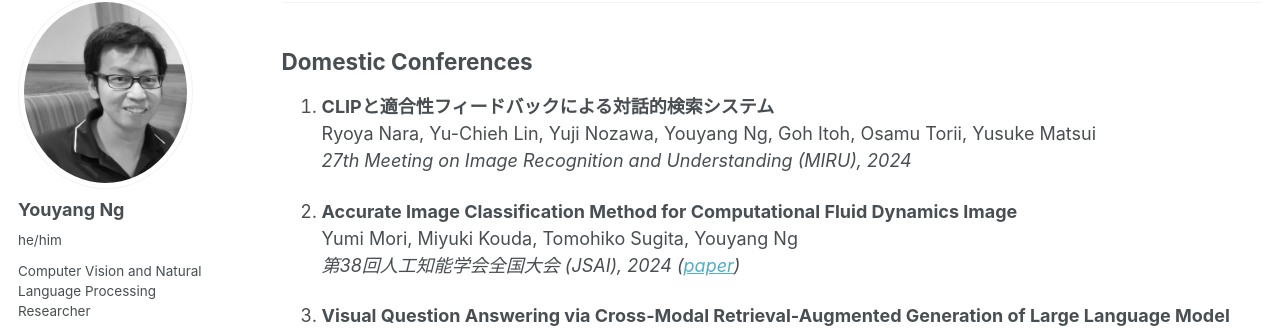
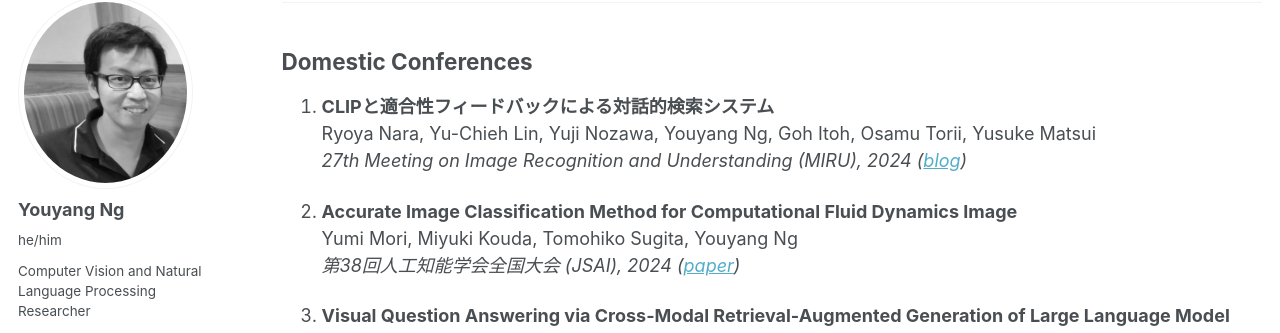
Before and after one commit to yy29/yy29.github.io, a Jekyll site: the page built from _pages/publications.md, in a window 1280 px wide and 900 px high, scrolled down 3411 px. Shown: the part 110-443 px from the top of the window. Built offline with Jekyll 4.4.1, drawn with Linux system fonts in a browser that asks for light colours; some web fonts are replaced.

Commit message:
Update publications.md

```diff
--- a/_pages/publications.md
+++ b/_pages/publications.md
@@ -130,7 +130,7 @@ Yu-Jen Lai, Youyang Ng, Takeshi Sakoda, Yosuke Bando, Arata Miyamoto, Masahiro I
 
 1. **CLIPと適合性フィードバックによる対話的検索システム**
 Ryoya Nara, Yu-Chieh Lin, Yuji Nozawa, Youyang Ng, Goh Itoh, Osamu Torii, Yusuke Matsui
-*27th Meeting on Image Recognition and Understanding (MIRU), 2024*
+*27th Meeting on Image Recognition and Understanding (MIRU), 2024 ([blog](https://mti-lab.github.io/blog/2024/08/15/miru2024.html))*
 
 1. **Accurate Image Classification Method for Computational Fluid Dynamics Image**
 Yumi Mori, Miyuki Kouda, Tomohiko Sugita, Youyang Ng
```
